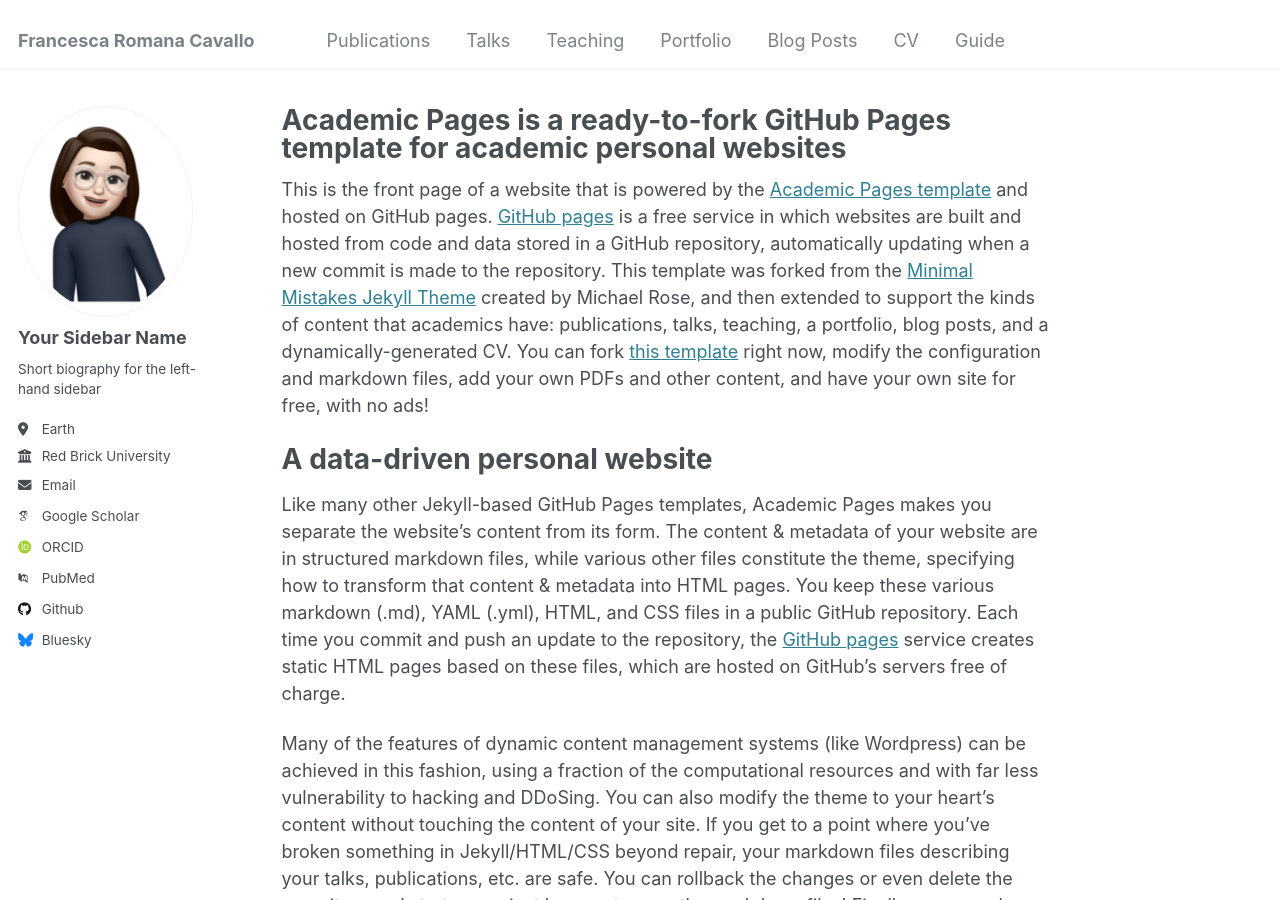
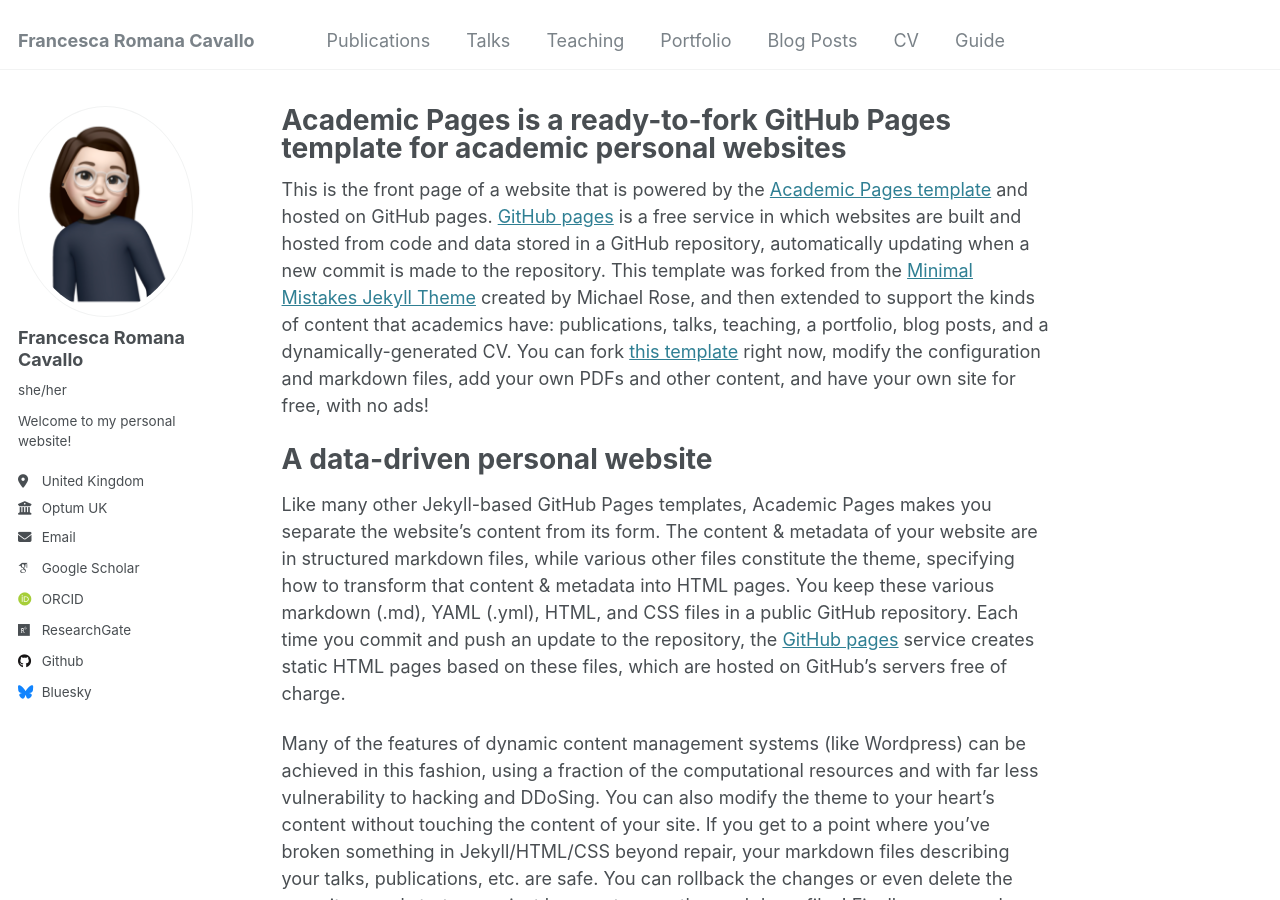
Before and after one commit to francescacavallo/francescacavallo.github.io, a Jekyll site: the page built from _pages/about.md, in a window 1280 px wide and 900 px high. Built offline with Jekyll 4.4.1, drawn with Linux system fonts in a browser that asks for light colours; some web fonts are replaced.

Commit message:
Updated bio in _config.yml

```diff
--- a/_config.yml
+++ b/_config.yml
@@ -22,29 +22,29 @@ repository               : "francescacavallo/francescacavallo.github.io"
 author:
   # Biographic information
   avatar           : "profile.png"
-  name             : "Your Sidebar Name"
-  pronouns         : # example: "she/her"
-  bio              : "Short biography for the left-hand sidebar"
-  location         : "Earth"
-  employer         : "Red Brick University"
+  name             : "Francesca Romana Cavallo"
+  pronouns         : "she/her"
+  bio              : "Welcome to my personal website!"
+  location         : "United Kingdom"
+  employer         : "Optum UK"
   uri              : # URL
-  email            : "none@example.org"
+  email            : "frcavallo.uk@gmail.com"
 
   # Academic websites
   arxiv            : # URL - Update with the correct link to your profile
-  googlescholar    : "https://scholar.google.com/citations?user=PS_CX0AAAAAJ"
+  googlescholar    : "https://scholar.google.com/citations?user=YEB-tLUAAAAJ&hl=en"
   impactstory      : # URL
-  orcid            : "http://orcid.org/yourorcidurl"
+  orcid            : "https://orcid.org/0000-0003-3122-1749"
   semantic         : # URL
-  pubmed           : "https://www.ncbi.nlm.nih.gov/pubmed/?term=john+snow"
-  researchgate     : # URL
+  pubmed           : # "https://www.ncbi.nlm.nih.gov/pubmed/?term=john+snow"
+  researchgate     : "https://www.researchgate.net/profile/Francesca-Romana-Cavallo-2"
   scopus           : # URL
 
   # Repositories and software development
   bitbucket        : # Username - Update with your username on the site
   codepen          : # Username
   dribbble         : # Username
-  github           : "academicpages"
+  github           : "francescacavallo"
   kaggle           : # Username
   stackoverflow    : # User number or user number and name (i.e., use "1" or "1/jeff-atwood")
 
```
